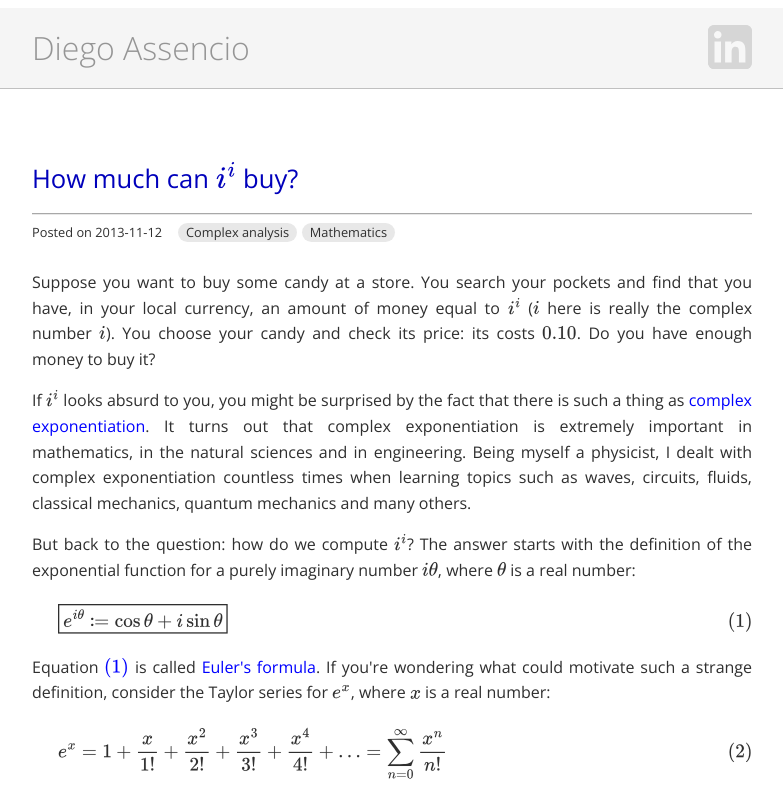
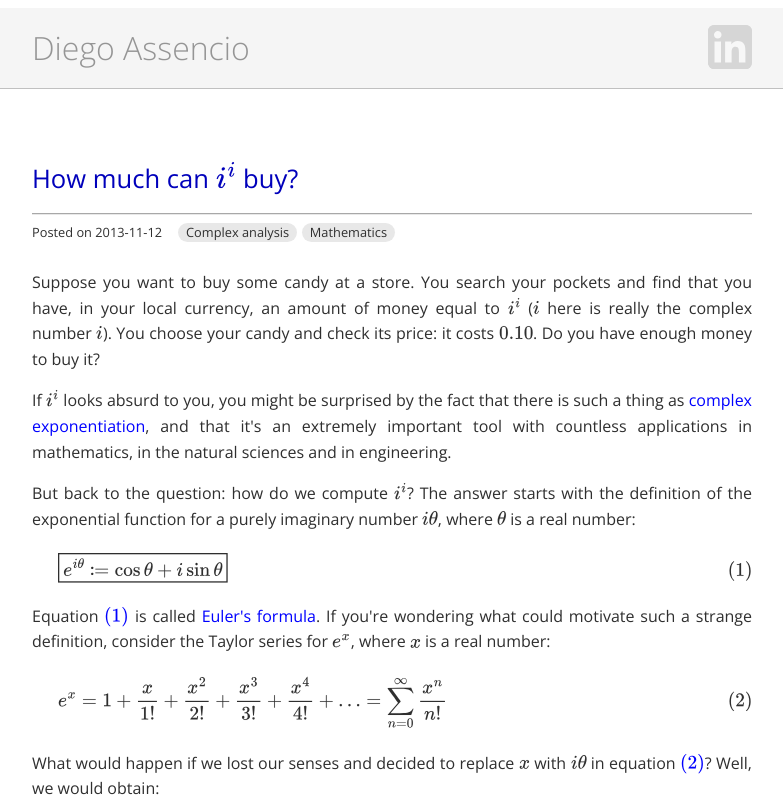
Before and after one commit to dassencio/blog, a Vue app: page /7 in a window 1280 px wide. Shown: the top 800 px of the page, without its empty margins (248-1031 px from the left). Built offline with nearby package versions, Linux system fonts and the light colour scheme.

Commit message:
Improve post text

```diff
--- a/src/posts/7.vue
+++ b/src/posts/7.vue
@@ -3,7 +3,7 @@
     Suppose you want to buy some candy at a store. You search your pockets and
     find that you have, in your local currency, an amount of money equal to
     $i^i$ ($i$ here is really the complex number $i$). You choose your candy and
-    check its price: its costs $0.10$. Do you have enough money to buy it?
+    check its price: it costs $0.10$. Do you have enough money to buy it?
   </p>
 
   <p>
@@ -11,11 +11,8 @@
     is such a thing as
     <a href="http://mathworld.wolfram.com/ComplexExponentiation.html"
       >complex exponentiation</a
-    >. It turns out that complex exponentiation is extremely important in
-    mathematics, in the natural sciences and in engineering. Being myself a
-    physicist, I dealt with complex exponentiation countless times when learning
-    topics such as waves, circuits, fluids, classical mechanics, quantum
-    mechanics and many others.
+    >, and that it's an extremely important tool with countless applications in
+    mathematics, in the natural sciences and in engineering.
   </p>
 
   <p>
```
